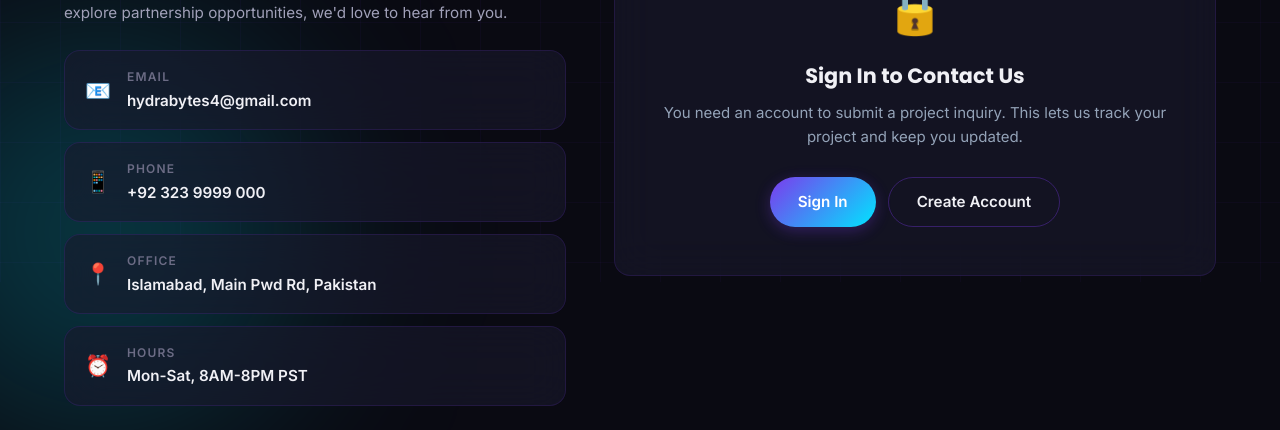
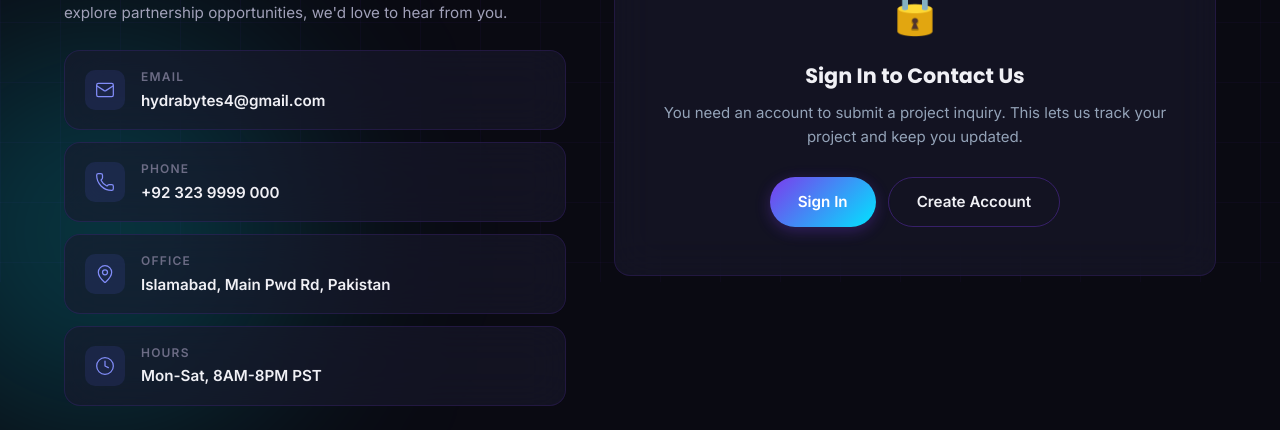
Before and after one commit to faizan-02/HydraBytes-main, a Next.js app: page /contact in a window 1280 px wide. Shown: the part 518-948 px from the top of the page. Built offline with nearby package versions, Linux system fonts and the light colour scheme; no server answers.

Commit message:
fix: replace emoji icons with themed Lucide SVG icons on contact page

```diff
--- a/src/app/contact/page.tsx
+++ b/src/app/contact/page.tsx
@@ -3,6 +3,7 @@
 import { useState, useEffect } from 'react';
 import { useSession } from 'next-auth/react';
 import Link from 'next/link';
+import { Mail, Phone, MapPin, Clock } from 'lucide-react';
 import AnimatedSection from '@/components/AnimatedSection';
 import SpotlightCard from '@/components/SpotlightCard';
 import MagneticButton from '@/components/MagneticButton';
@@ -10,10 +11,10 @@ import FloatingParticles from '@/components/FloatingParticles';
 import styles from './contact.module.css';
 
 const contactInfo = [
-  { icon: '📧', label: 'Email', value: 'hydrabytes4@gmail.com', href: 'mailto:hydrabytes4@gmail.com' },
-  { icon: '📱', label: 'Phone', value: '+92 323 9999 000', href: 'tel:+923239999000' },
-  { icon: '📍', label: 'Office', value: 'Islamabad, Main Pwd Rd, Pakistan', href: '#' },
-  { icon: '⏰', label: 'Hours', value: 'Mon-Sat, 8AM-8PM PST', href: '#' },
+  { icon: <Mail size={20} strokeWidth={1.5} />, label: 'Email', value: 'hydrabytes4@gmail.com', href: 'mailto:hydrabytes4@gmail.com' },
+  { icon: <Phone size={20} strokeWidth={1.5} />, label: 'Phone', value: '+92 323 9999 000', href: 'tel:+923239999000' },
+  { icon: <MapPin size={20} strokeWidth={1.5} />, label: 'Office', value: 'Islamabad, Main Pwd Rd, Pakistan', href: '#' },
+  { icon: <Clock size={20} strokeWidth={1.5} />, label: 'Hours', value: 'Mon-Sat, 8AM-8PM PST', href: '#' },
 ];
 
 export default function ContactPage() {
@@ -105,7 +106,7 @@ export default function ContactPage() {
                   {contactInfo.map((item) => (
                     <SpotlightCard key={item.label}>
                       <a href={item.href} className={styles.infoCard}>
-                        <span className={styles.infoIcon}>{item.icon}</span>
+                        <span className={styles.infoIcon} style={{ display: 'flex', alignItems: 'center', justifyContent: 'center', width: '40px', height: '40px', borderRadius: '10px', background: 'rgba(99,102,241,0.12)', color: '#818cf8', flexShrink: 0 }}>{item.icon}</span>
                         <div>
                           <span className={styles.infoLabel}>{item.label}</span>
                           <span className={styles.infoValue}>{item.value}</span>
```
